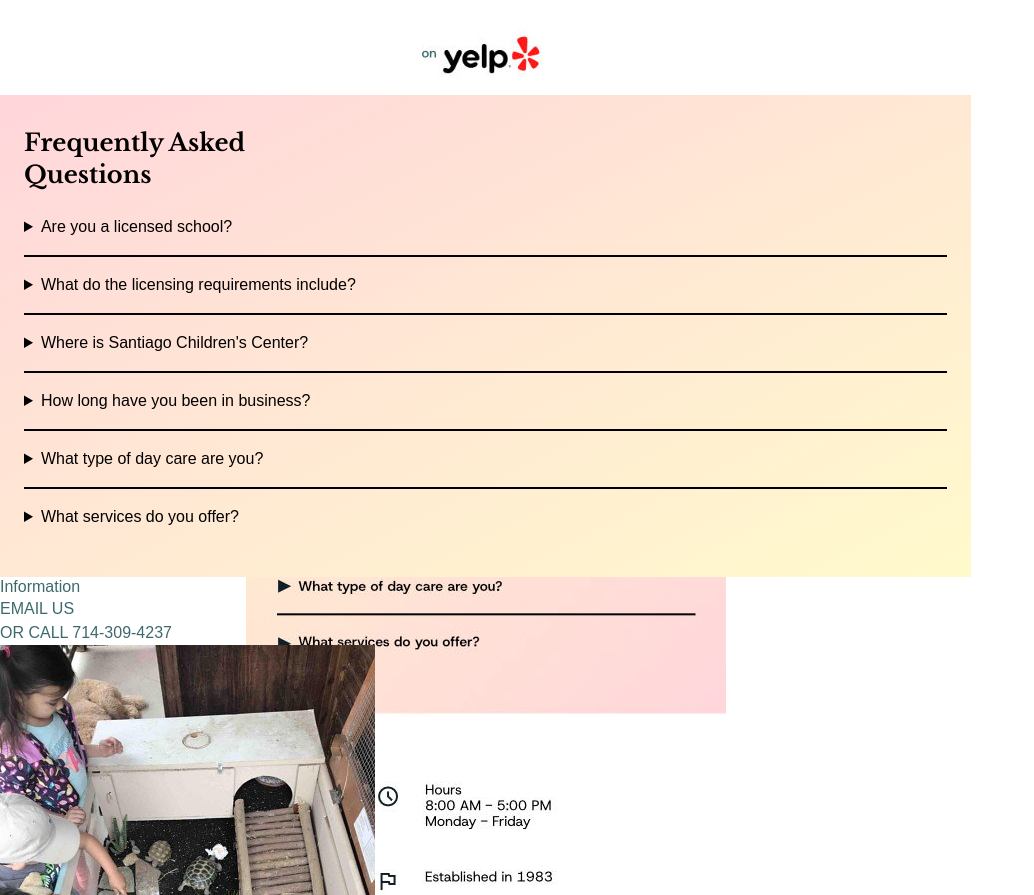
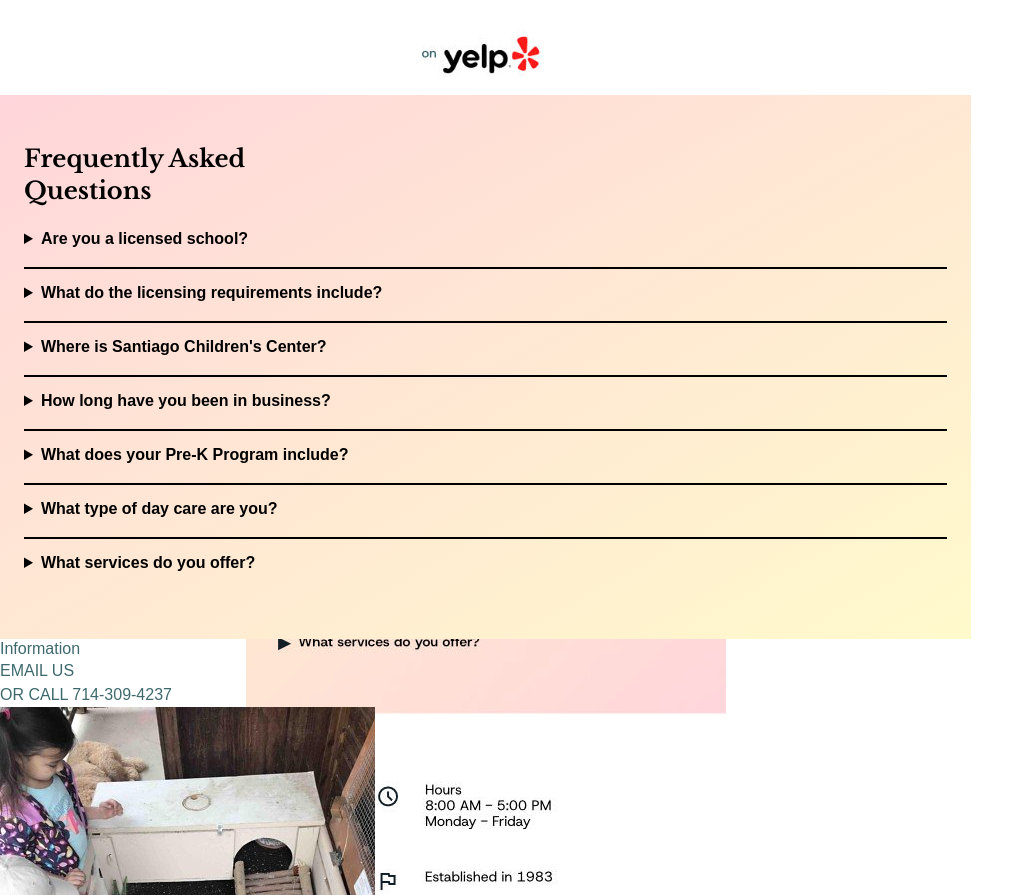
Before and after one commit to joerhoney/santiagochildrenscenter, a React (Vite) app: page / in a window 1280 px wide. Shown: the part 3155-4050 px from the top of the page, without its empty margins (0-1034 px from the left). Built offline with nearby package versions, Linux system fonts and the light colour scheme.

Commit message:
Resolving branch statuses

```diff
--- a/src/App.tsx
+++ b/src/App.tsx
@@ -213,7 +213,7 @@ function App() {
           </div>
         </section>
 
-        <section className="shape-gradient px-6 py-8 m-0 text-black">
+        <section className="shape-gradient px-6 py-12 m-0 text-black">
           <h2 className="font-serif text-2xl pb-2 font-bold text-black w-[240px]">
             Frequently Asked Questions
           </h2>
@@ -227,7 +227,7 @@ function App() {
           </details>
           <details>
             <summary>What do the licensing requirements include?</summary>
-            <ul>
+            <ul className="list-disc ml-4">
               <li>Complying with safety and health inspections</li>
               <li>Achieving the required levels of educational training</li>
               <li>Maintaining a minimum caregiver-to-child ratio</li>
@@ -246,8 +246,10 @@ function App() {
           <details>
             <summary>How long have you been in business?</summary>
             <p>Santiago Children's Center was established in 1983.</p>
+          </details>
+          <details>
             <summary>What does your Pre-K Program include?</summary>
-            <ul>
+            <ul className="list-disc ml-4">
               <li>Reading</li>
               <li>Math</li>
               <li>Science</li>
@@ -255,12 +257,12 @@ function App() {
           </details>
           <details>
             <summary>What type of day care are you?</summary>
-            <ul>
+            <ul className="list-disc ml-4">
               <li>In-home/family day care</li>
               <li>Preschool (or nursery school or pre-k)</li>
             </ul>
             <p>Philosophy:</p>
-            <ul>
+            <ul className="list-disc ml-4">
               <li>Academic</li>
               <li>Developmental (play-based)</li>
               <li>Outdoor/nature</li>
@@ -268,7 +270,7 @@ function App() {
           </details>
           <details>
             <summary>What services do you offer?</summary>
-            <ul>
+            <ul className="list-disc ml-4">
               <li>Services Offered</li>
               <li>Verified by Business</li>
               <li>In-home Child Care</li>
--- a/src/index.css
+++ b/src/index.css
@@ -93,19 +93,25 @@ h6 {
 }
 
 details {
-  @apply py-4;
+  /* @apply py-4; */
 }
 
 details + details {
   @apply border-t-2;
 }
 
-summary + * {
-  @apply pt-4;
+details ol,
+details ul,
+details p {
+  @apply mb-4;
 }
 
-summary *:last-child {
+details > *:last-child {
   @apply pb-4;
+}
+
+summary {
+  @apply font-bold pt-3 pb-4;
 }
 
 @media (prefers-color-scheme: light) {
```
